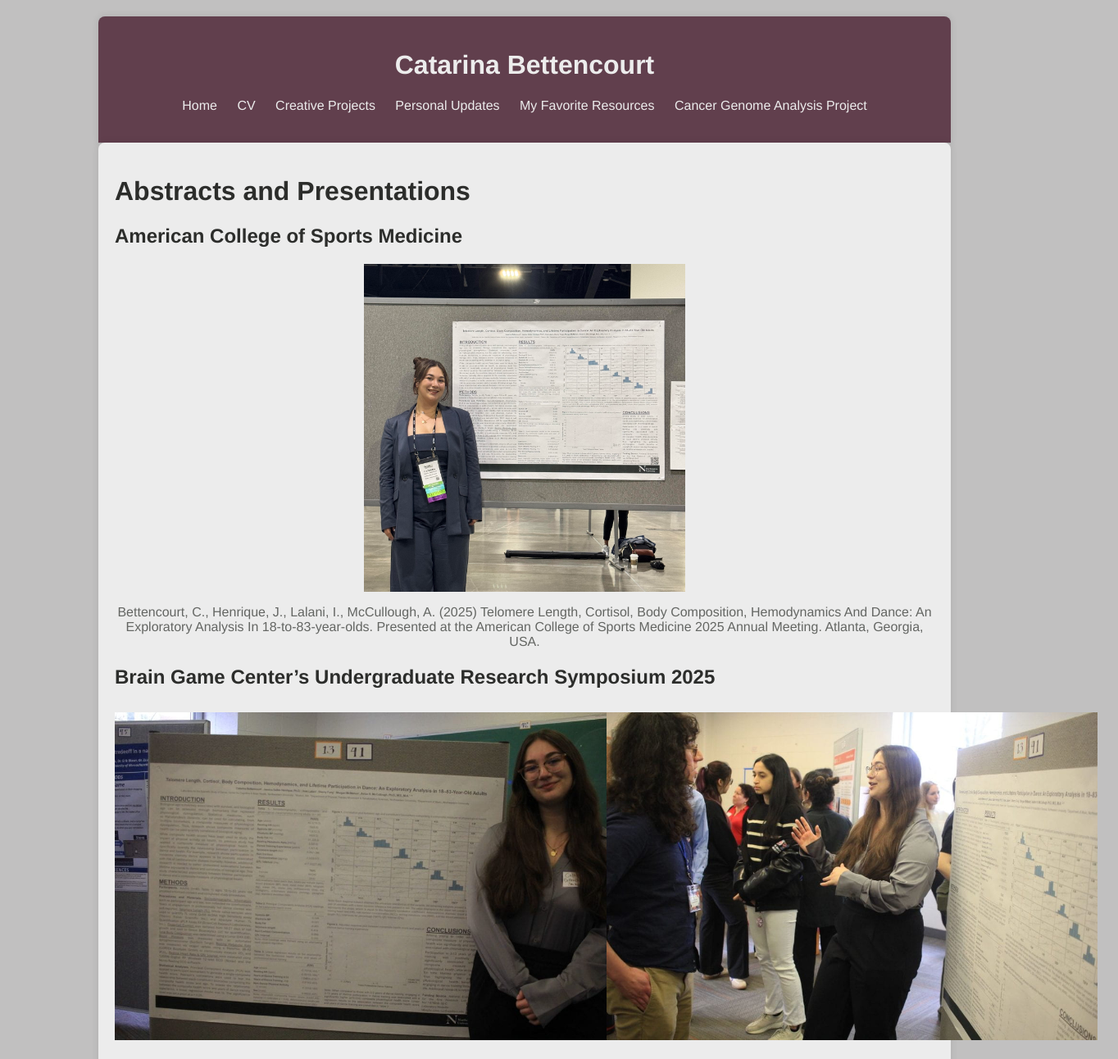
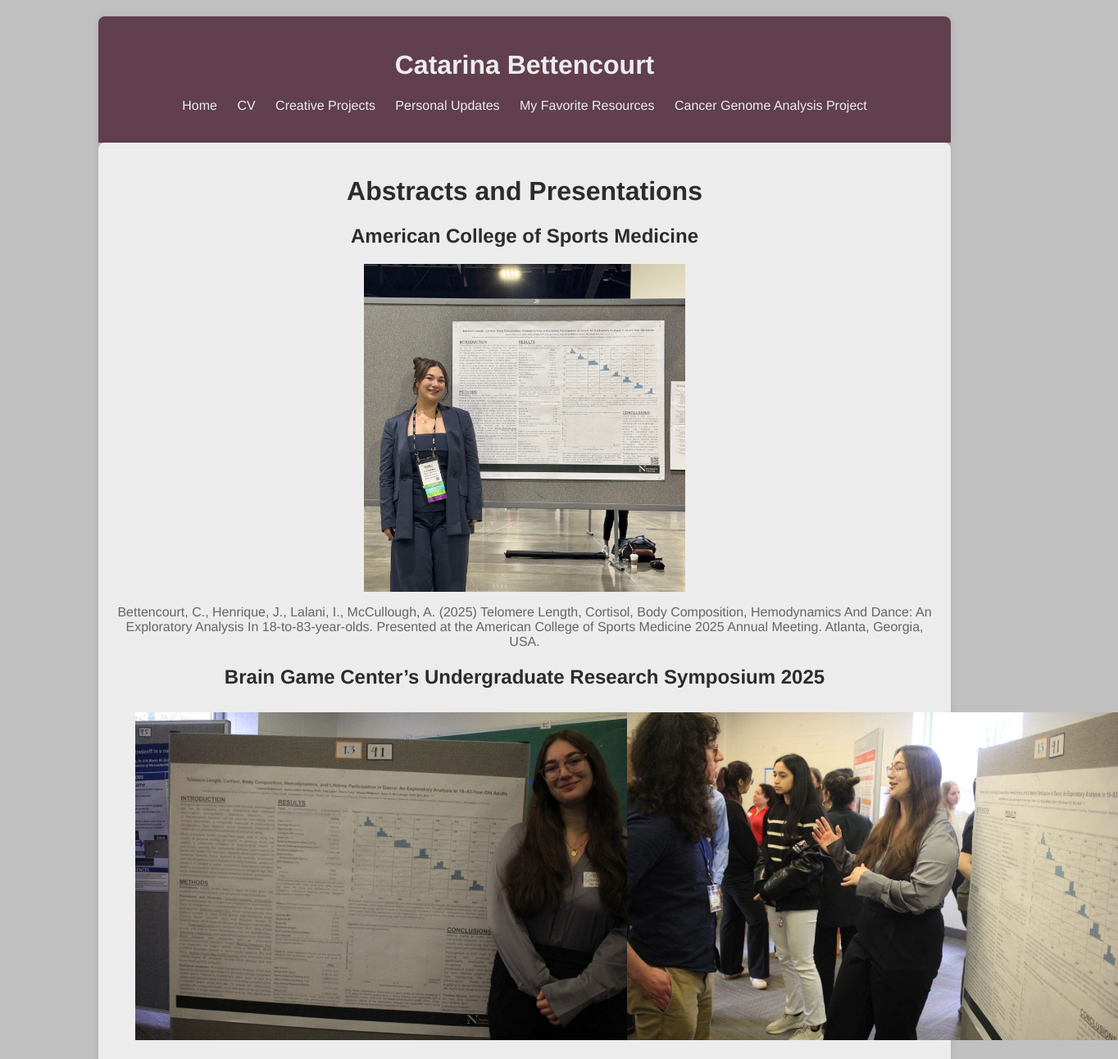
Before and after one commit to bettencourt-c/updates, a plain HTML site: page index.html in a window 1280 px wide. Shown: the top 1292 px of the page at 82% size, 1364 px wide, since content can reach past the window. Drawn offline with Linux system fonts and the light colour scheme.

Commit message:
Update styles.css

```diff
--- a/styles.css
+++ b/styles.css
@@ -61,6 +61,13 @@ p {
     text-align: center;
 }
 
+h1 {
+    text-align: center
+}
+
+h2 {
+    text-align: center
+}
 .contact-info {
     display: flex;
     align-items: flex-start;
@@ -92,6 +99,7 @@ img {
 .double-image {
     display: flex;
     width: 95%;
+    margin: auto;
 }
 
 .double-image img {
```
